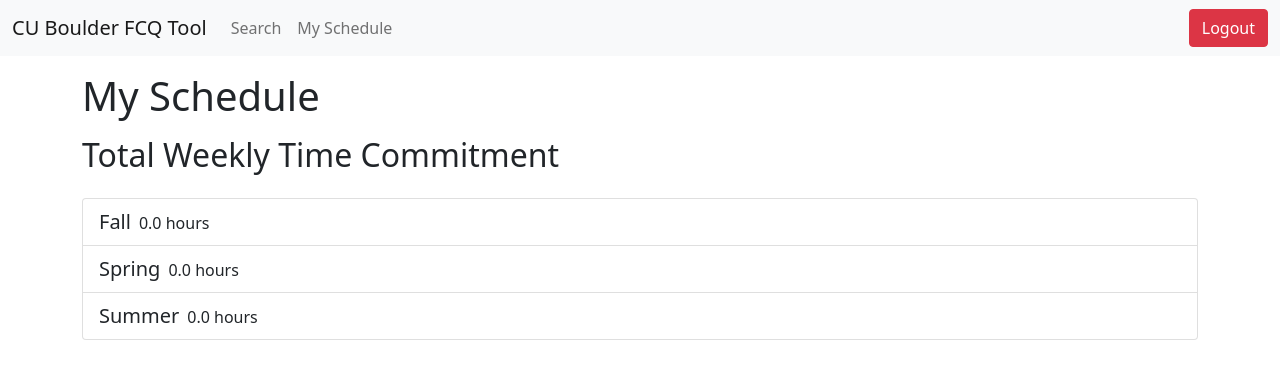
After one commit to collinsinclair/cu-boulder-fcq-tool, a Flask app: page /my-schedule in a window 1280 px wide. The commit adds this page. Shown: the top 379 px of the page. Run offline with Flask 3, Linux system fonts and the light colour scheme; the visitor is signed in with stand-in values (Sample User, id 1).

Commit message:
add user schedule feature

```diff
--- a/website/course.py
+++ b/website/course.py
@@ -102,7 +102,7 @@ class Course:
             self.hpw_means_per_section[section] = hpw_mean_list
             self.hours_per_week_figs[section] = self.plot_by_term(years, hrs_per_week, "Hours Per Week")
 
-        self.hpw_means_total = [0, 0, 0]
+        self.hpw_means_total = np.array([0.0, 0.0, 0.0])
         for section in self.hpw_means_per_section:
             for i in range(3):
                 if not np.isnan(self.hpw_means_per_section[section][i]):  # if not a nan
--- a/website/templates/base.html
+++ b/website/templates/base.html
@@ -26,7 +26,11 @@
                     <a class="nav-link" aria-current="page" href="/" id="search">Search</a>
                 </li>
                 <li class="nav-item">
-                    <a class="nav-link disabled" href="#">My Schedule</a>
+                    {% if user.is_authenticated %}
+                    <a class="nav-link" href="/my-schedule">My Schedule</a>
+                    {% else %}
+                    <a class="nav-link" href="#" disabled="">My Schedule</a>
+                    {% endif %}
                 </li>
             </ul>
             {% if user.is_authenticated %}
--- /dev/null
+++ b/website/templates/my-schedule.html
@@ -0,0 +1,43 @@
+{% extends "base.html" %}
+{% block title%}My Schedule{% endblock %}
+
+{% block content %}
+<h1 class="my-3">My Schedule</h1>
+<h2>Total Weekly Time Commitment</h2>
+<div class="row">
+    <div class="col">
+        <ul class="list-group my-3">
+            <li class="list-group-item">
+                <strong class="lead me-2">Fall</strong>{{ total_hours[0] }} hours
+            </li>
+            <li class="list-group-item">
+                <strong class="lead me-2">Spring</strong>{{ total_hours[1] }} hours
+            </li>
+            <li class="list-group-item">
+                <strong class="lead me-2">Summer</strong>{{ total_hours[2] }} hours
+            </li>
+        </ul>
+    </div>
+</div>
+{% if courses %}
+<h2 class="my-2">My Courses</h2>
+<div class="row row-cols-1 row-cols-lg-3 g-3">
+    {% for course in courses %}
+    <div class="col">
+        <div class="card">
+            <!--  <img src="..." class="card-img-top" alt="...">-->
+            <div class="card-body">
+                <h5 class="card-title">{{ course.courseTitle }}</h5>
+<!--                <p class="card-text">Some quick example text to build on the card title and make up the bulk of the-->
+<!--                    card's content.</p>-->
+                <a href="{{ url_for('views.get_results', user=current_user, user_query=course.courseTitle[:4]+course.courseTitle[-4:]) }}"
+                   class="btn btn-primary">See full results</a>
+                <a href="{{ url_for('views.remove_course', user=current_user, subject=course.courseTitle[:4], number=course.courseTitle[-4:]) }}"
+                   class="btn btn-secondary"><i class="bi bi-x-lg me-2"></i>Remove</a>
+            </div>
+        </div>
+    </div>
+    {% endfor %}
+</div>
+{% endif %}
+{% endblock %}
--- a/website/views.py
+++ b/website/views.py
@@ -1,11 +1,13 @@
+import numpy as np
 import sqlalchemy as db
 from flask import Blueprint, render_template, request, redirect, url_for, flash
-from flask_login import current_user
-from sqlalchemy import and_
+from flask_login import current_user, login_required
 
-from .search_interpreter import Search
+from . import db
 from .course import Course
 from .get_results import get_db_result, get_comparison, refine
+from .models import UserCourses
+from .search_interpreter import Search
 
 views = Blueprint('views', __name__)
 
@@ -22,7 +24,9 @@ def home():
 def get_results():
     # get user query from URL
     user_query = request.args.get('user_query')
-
+    if user_query is None:
+        flash('Empty search query. Please enter a search query and try again', category='error')
+        return redirect(url_for("views.home", user=current_user))
     # parse search for instructor picks
     crse_type = request.args.get('ctype')
     instr = request.args.get('instr')
@@ -50,9 +54,54 @@ def get_results():
                            userQuery=user_query, refined=crse_type is not None, crse_type=crse_type, instr=instr)
 
 
-@views.route('/add-course')
+@views.route('/add-course', methods=["GET", "POST"])
+@login_required
 def add_course():
     """
     add the course to the current user's courses column in the users table (if it is not already there)
     """
-    user = request.args.get('user')
+    user = current_user
+    subject = request.form['subject'].upper()
+    number = request.form['number']
+    print('course added:', subject, number)
+    course = subject + ' ' + number
+    usercourses = UserCourses.query.filter_by(user_id=current_user.id).all()
+    for usercourse in usercourses:
+        if usercourse.subject == subject and usercourse.number == number:
+            flash('Course already added.', category='success')
+            return redirect(url_for('views.get_results', user=current_user, user_query=course))
+    new_userCourse = UserCourses(subject=subject, number=number, user_id=current_user.id)
+    db.session.add(new_userCourse)
+    db.session.commit()
+    flash("Course added to your schedule.", category='success')
+    return redirect(url_for('views.get_results', user=current_user, user_query=course))
+
+
+@views.route('/my-schedule')
+@login_required
+def my_schedule():
+    # get user's courses from DB
+    usercourses = UserCourses.query.filter_by(user_id=current_user.id).all()
+    # generate course objects
+    courses = []
+    for usercourse in usercourses:
+        result_set = get_db_result(Search(usercourse.subject + ' ' + usercourse.number))
+        comparison_result_set = get_comparison(Search(usercourse.subject + ' ' + usercourse.number))
+        courses.append(Course(result_set, usercourse.subject, usercourse.number, comparison_result_set))
+    total_hours = np.array([0.0, 0.0, 0.0])
+    for course in courses:
+        total_hours += course.hpw_means_total
+    # round to 2 decimal places
+    total_hours = np.round(total_hours, 2)
+    return render_template("my-schedule.html", user=current_user, courses=courses, total_hours=total_hours)
+
+@views.route('/remove-course')
+@login_required
+def remove_course():
+    subject = request.args.get('subject')
+    number = request.args.get('number')
+    usercourse = UserCourses.query.filter_by(user_id=current_user.id, subject=subject, number=number).first()
+    db.session.delete(usercourse)
+    db.session.commit()
+    flash('Course removed from your schedule.', category='success')
+    return redirect(url_for('views.my_schedule'))
```
Also changed, not shown: website/templates/search-results.html (+22 -11 lines).
